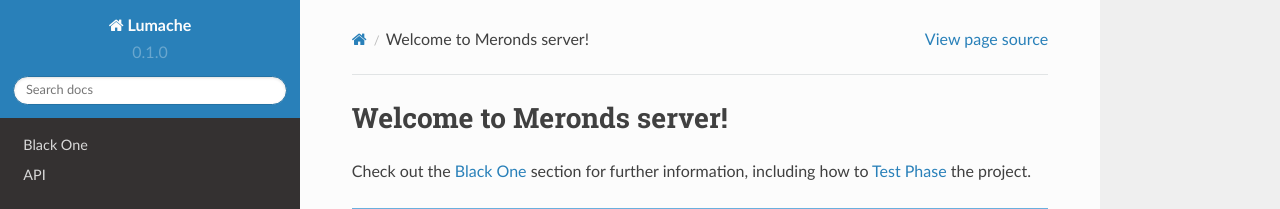
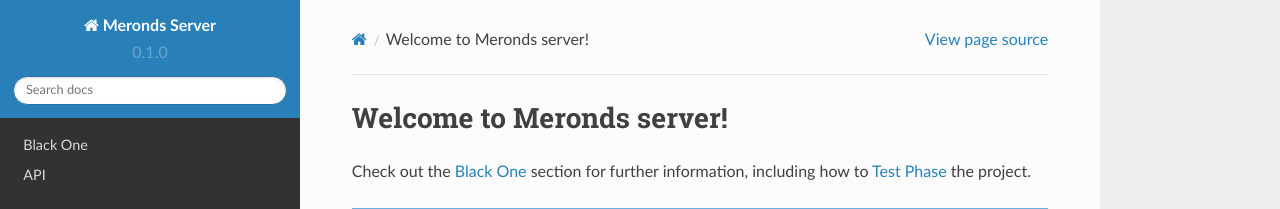
Before and after one commit to Merondtear/Merond-Server, a Sphinx documentation site: the page built from docs/source/index.rst, in a window 1280 px wide. Shown: the top 209 px of the page. Built offline with Sphinx 7.4.7 and the Read the Docs theme 2.0.0, drawn with Linux system fonts in a browser that asks for light colours.

Commit message:
Update conf.py

```diff
--- a/docs/source/conf.py
+++ b/docs/source/conf.py
@@ -2,7 +2,7 @@
 
 # -- Project information
 
-project = 'Lumache'
+project = 'Meronds Server'
 copyright = '2021, Graziella'
 author = 'Graziella'
 
```
